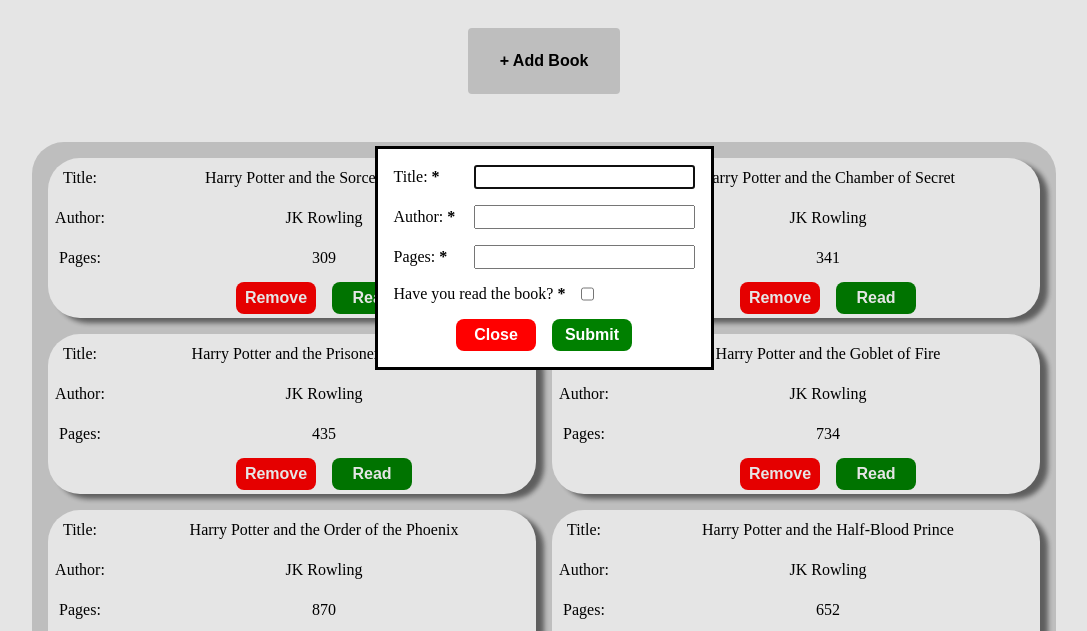
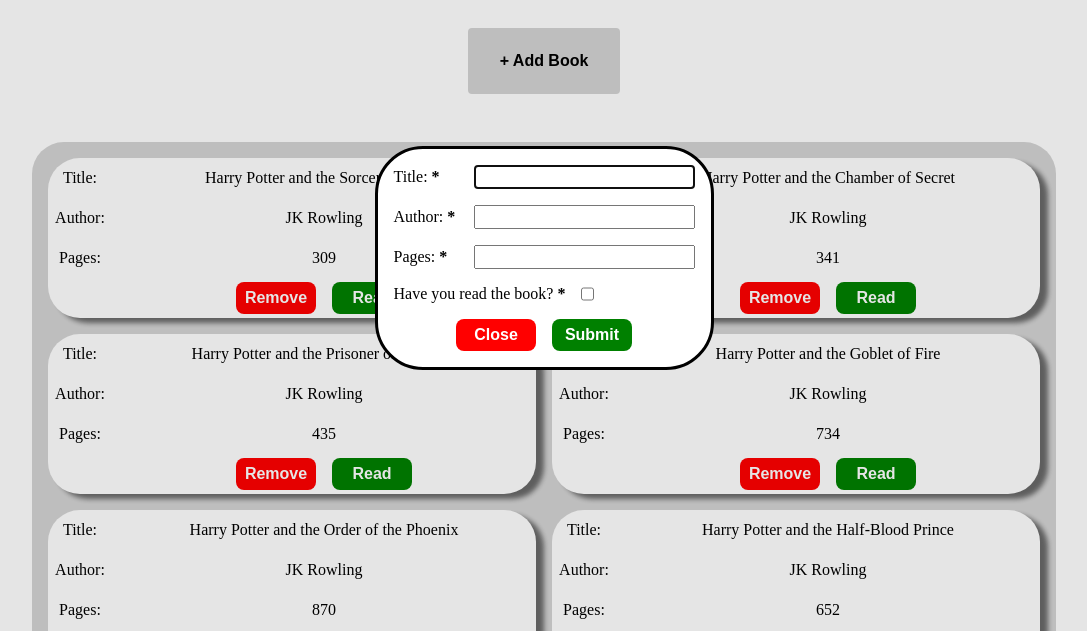
Before and after one commit to hpham474/library, a plain HTML site: page index.html in a window 1280 px wide. Both pictures are taken after a click on the button "+ Add Book". Shown: the part 142-773 px from the top of the page, without its empty margins (96-1183 px from the left). Drawn offline with Linux system fonts and the light colour scheme.

Commit message:
style dialog box

```diff
--- a/styles.css
+++ b/styles.css
@@ -120,6 +120,8 @@ h1 {
     margin-left: auto;
     margin-right: auto;
     align-self: center;
+
+    border-radius: 3rem;
 }
 
 .book-form form {
@@ -157,6 +159,11 @@ input[type="number"] {
     font-size: 1rem;
 }
 
+input[type="text"]:focus,
+input[type="number"]:focus {
+    border: black solid 1px;
+}
+
 .form-input label {
     align-self: center;
 }
```
